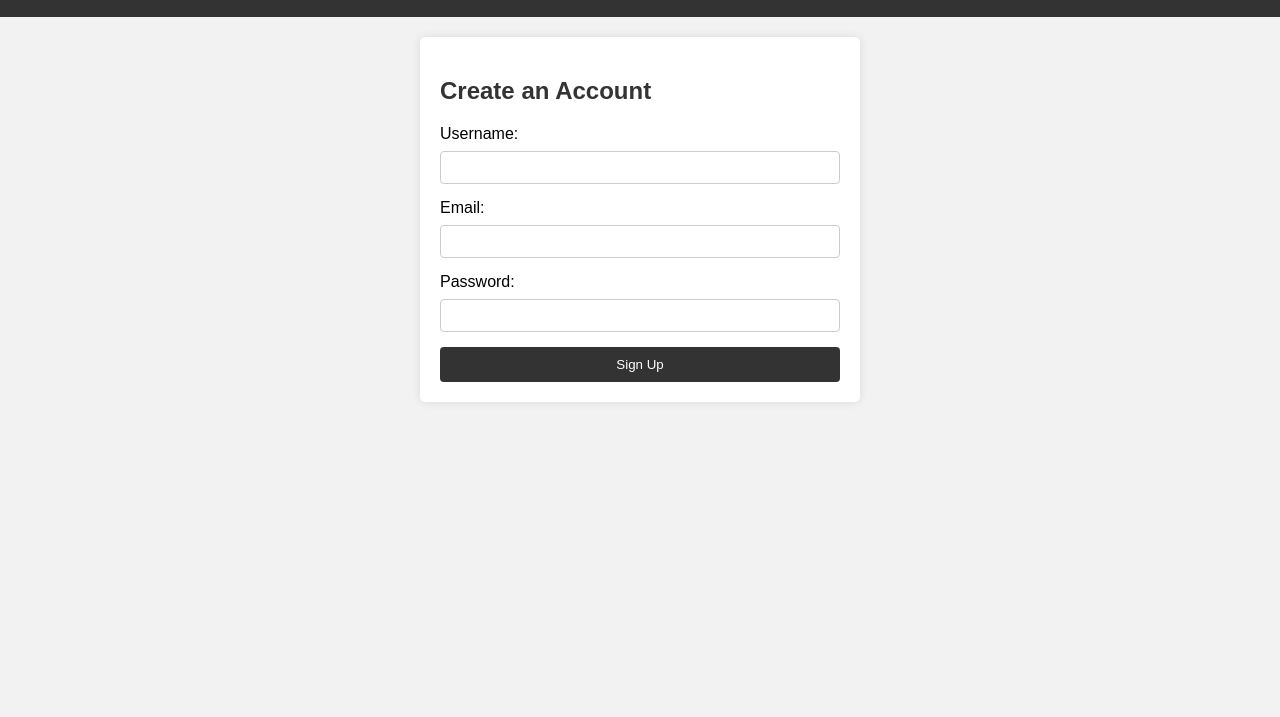
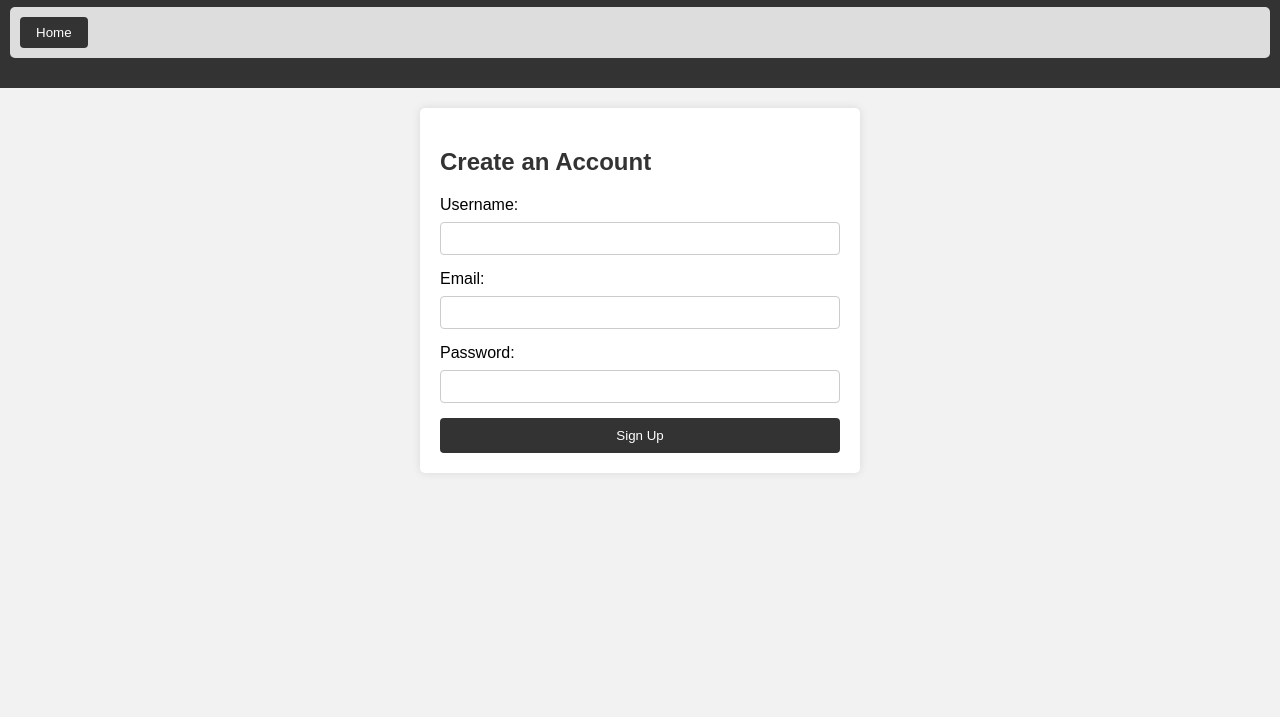
Before and after one commit to xu-maxwell/bruin-list-test, a plain HTML site: page signup.html in a window 1280 px wide. Shown: the part 83-800 px from the top of the page. Drawn offline with Linux system fonts and the light colour scheme.

Commit message:
Update signup.html

```diff
--- a/signup.html
+++ b/signup.html
@@ -61,12 +61,38 @@
         button:hover {
             background-color: #555;
         }
+        .top-bar {
+            display: flex;
+            justify-content: space-between;
+            align-items: center;
+            background-color: #ddd;
+            padding: 10px;
+            border-radius: 5px;
+            margin-bottom: 20px;
+        }
+        .home-button {
+            padding: 8px 16px;
+            background-color: #333;
+            color: #fff;
+            border: none;
+            border-radius: 4px;
+            cursor: pointer;
+        }
+
+        .home-button:hover {
+            background-color: #555;
+        }
     </style>
 </head>
 <body>
 
     <header>
         <h1>Sign Up</h1>
+        <div class="top-bar">
+            <div>
+                <button class="home-button" onclick="window.location.href='index.html'">Home</button>
+            </div>
+        </div>
     </header>
 
     <section>
```
